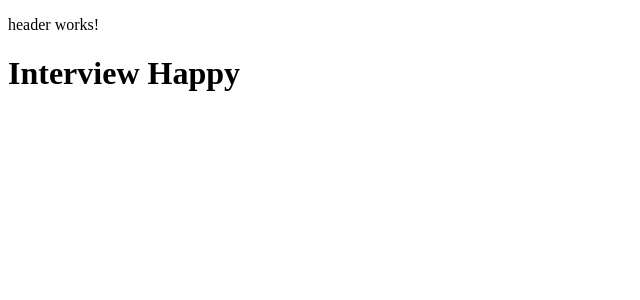
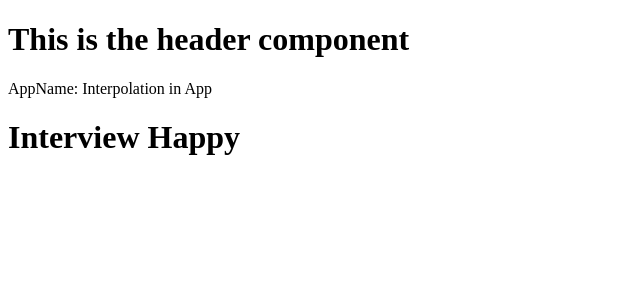
Before and after one commit to strubloid/angular21, an Angular app: page / in a window 1280 px wide. Shown: the top 300 px of the page, without its empty margins (0-640 px from the left). Built offline with nearby package versions, Linux system fonts and the light colour scheme.

Commit message:
adding an interpolation example by changing the value of the father app.ts on header.ts changing the appName variable

```diff
--- a/src/app/components/header/header.html
+++ b/src/app/components/header/header.html
@@ -1 +1,6 @@
-<p>header works!</p>
+<header>
+  <h1>This is the header component</h1>
+  <div>
+    <p>AppName: {{ appName }}</p>
+  </div>
+</header>
--- a/src/app/components/header/header.ts
+++ b/src/app/components/header/header.ts
@@ -1,9 +1,14 @@
 import { Component } from '@angular/core';
 
+// Decorator Component to define the header component
 @Component({
   selector: 'app-header',
   imports: [],
   templateUrl: './header.html',
   styleUrl: './header.scss',
 })
-export class Header {}
+export class Header {
+  // this is an example of interpolation in Angular, where
+  // we bind the appName property to the template
+  appName = 'Interpolation in App';
+}
```
